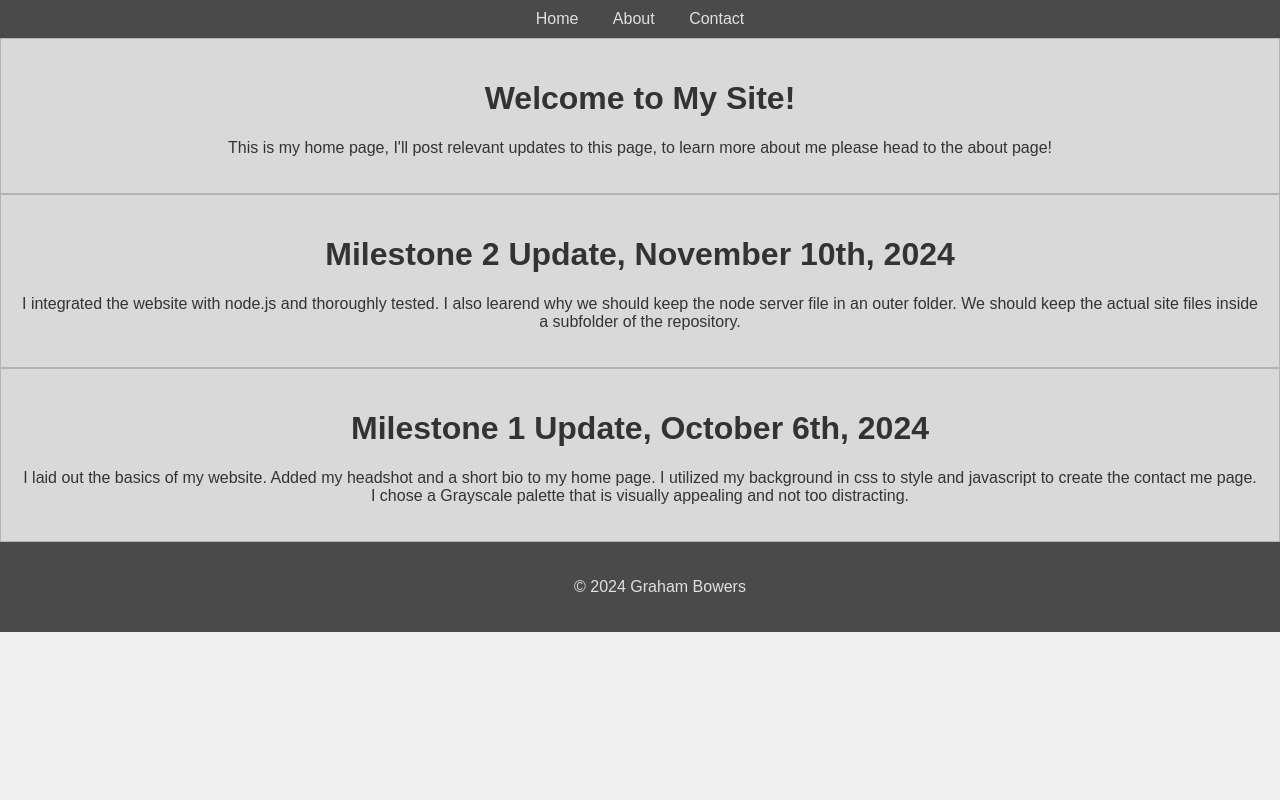
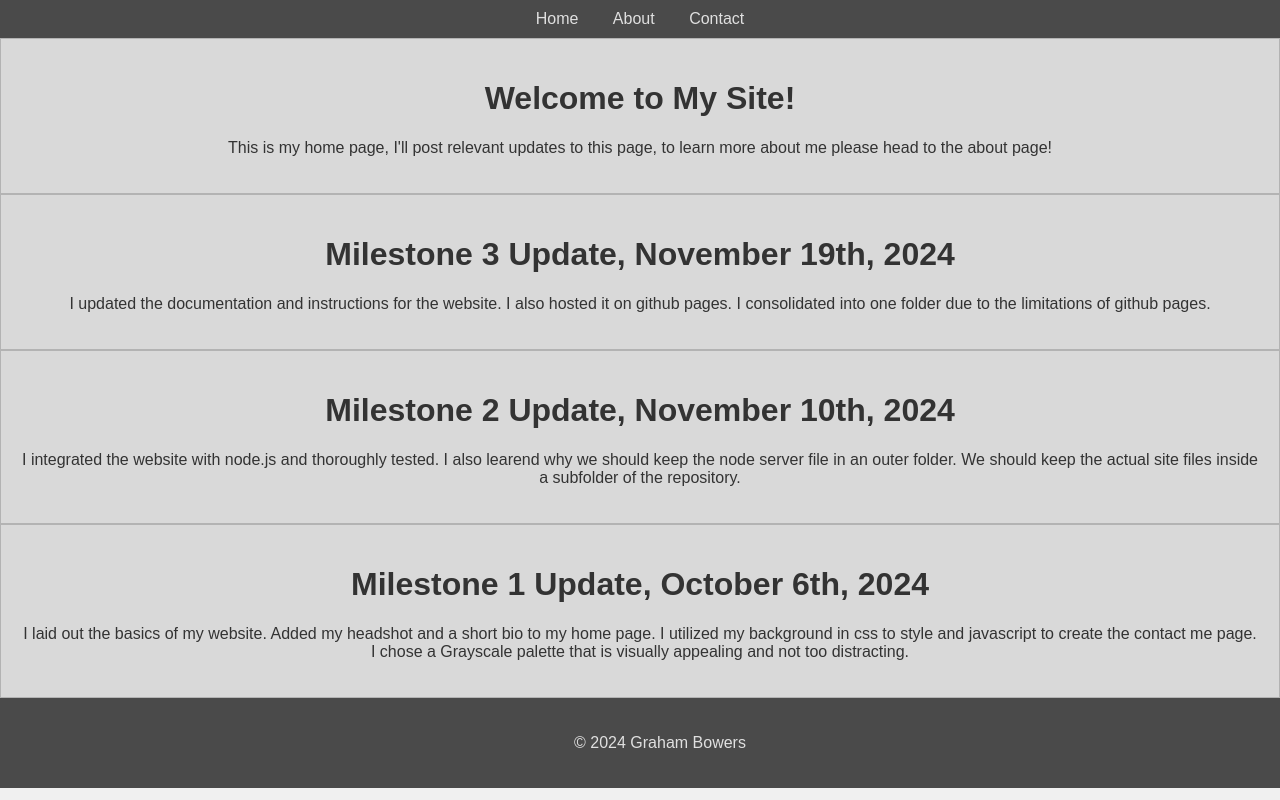
Before and after one commit to SaltyGraham/Web-Dev-Project, a website: page index.html in a window 1280 px wide. Shown: the top 800 px of the page. Drawn offline with Linux system fonts and the light colour scheme.

Commit message:
Update index.html

```diff
--- a/index.html
+++ b/index.html
@@ -24,6 +24,13 @@
             about page!</p>
     </main>
     <main>
+        <h1>Milestone 3 Update, November 19th, 2024</h1>
+        <p>
+            I updated the documentation and instructions for the website. I also hosted it on github pages.
+		 I consolidated into one folder due to the limitations of github pages.
+        </p>
+    </main>
+    <main>
         <h1>Milestone 2 Update, November 10th, 2024</h1>
         <p>
             I integrated the website with node.js and thoroughly tested. I also learend why we should keep the node
```
